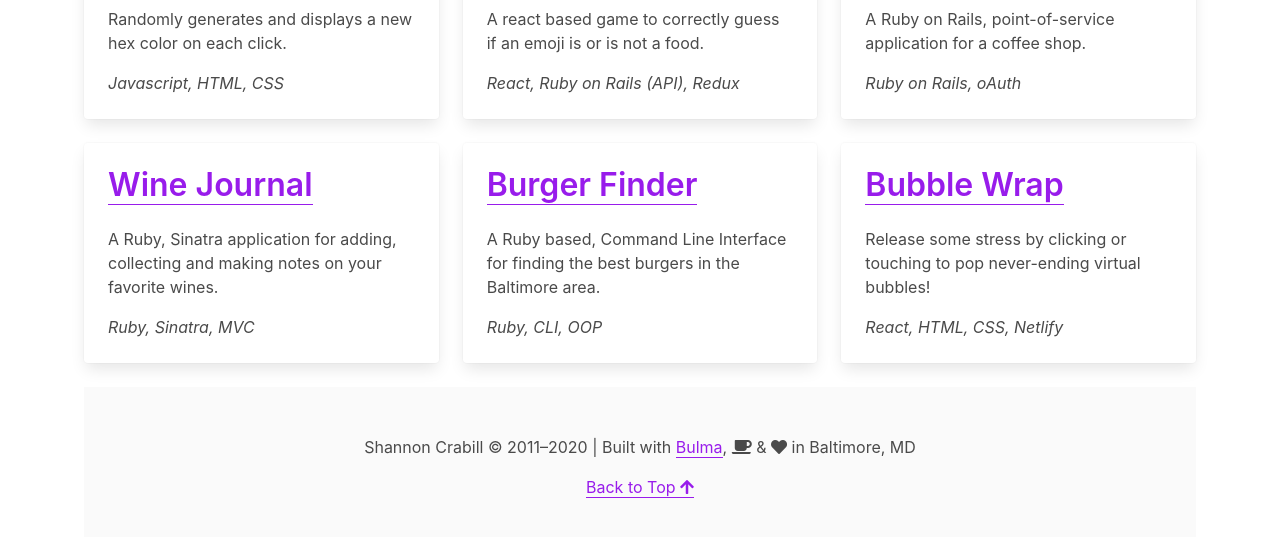
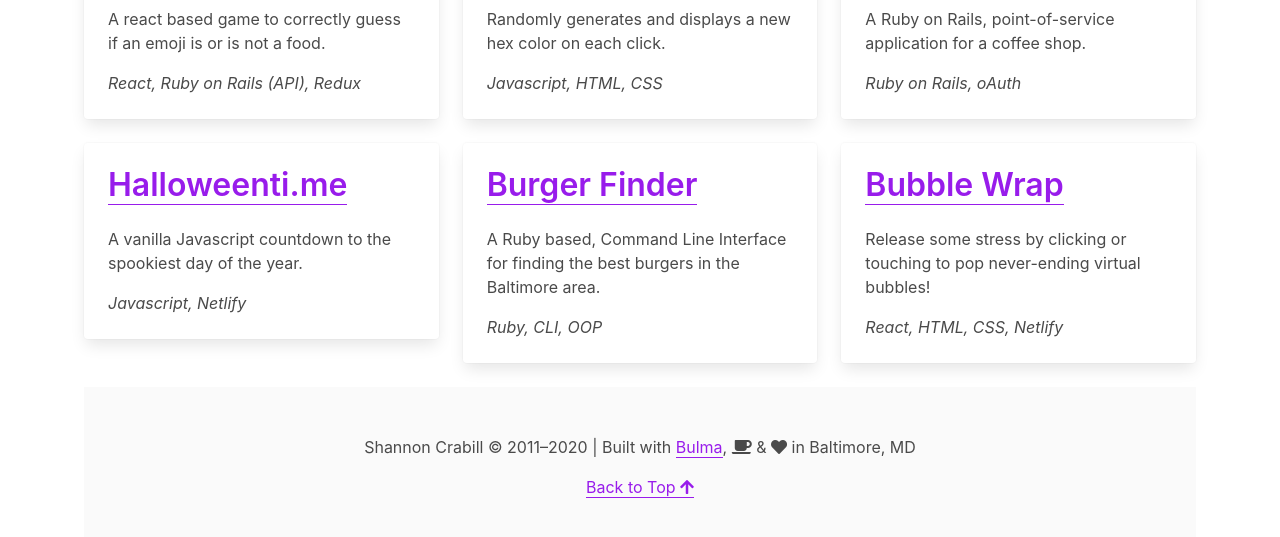
Before and after one commit to scrabill/portfolio-3.0, a plain HTML site: page index.html in a window 1280 px wide. Shown: the part 638-1175 px from the top of the page. Drawn offline with nearby package versions, Linux system fonts and the light colour scheme.

Commit message:
Rearranges cards and adds Halloweenti.me

```diff
--- a/index.html
+++ b/index.html
@@ -71,9 +71,9 @@
               <div class="card">
                 <div class="card-content">
                   <div class="content">
-                    <h3 class="title is-3"><a href="http://shannoncrabill.com/oh-hex" target="_blank">Oh Hex!</a></h3>
-                    <p>Randomly generates and displays a new hex color on each click.</p>
-                    <em>Javascript, HTML, CSS</em>
+                    <h3 class="title is-3"><a href="https://github.com/scrabill/food-or-foe-react" target="_blank">Food or Foe</a></h3>
+                    <p>A react based game to correctly guess if an emoji is or is not a food.</p>
+                    <em>React, Ruby on Rails (API), Redux</em>
                   </div>
                 </div>
               </div>
@@ -82,9 +82,9 @@
               <div class="card">
                 <div class="card-content">
                   <div class="content">
-                    <h3 class="title is-3"><a href="https://github.com/scrabill/food-or-foe-react" target="_blank">Food or Foe</a></h3>
-                    <p>A react based game to correctly guess if an emoji is or is not a food.</p>
-                    <em>React, Ruby on Rails (API), Redux</em>
+                    <h3 class="title is-3"><a href="http://shannoncrabill.com/oh-hex" target="_blank">Oh Hex!</a></h3>
+                    <p>Randomly generates and displays a new hex color on each click.</p>
+                    <em>Javascript, HTML, CSS</em>
                   </div>
                 </div>
               </div>
@@ -106,9 +106,9 @@
               <div class="card">
                 <div class="card-content">
                   <div class="content">
-                    <h3 class="title is-3"><a href="https://github.com/scrabill/wine-journal" target="_blank">Wine Journal</a></h3>
-                    <p>A Ruby, Sinatra application for adding, collecting and making notes on your favorite wines.</p>
-                    <em>Ruby, Sinatra, MVC</em>
+                    <h3 class="title is-3"><a href="http://halloweenti.me/" target="_blank">Halloweenti.me</a></h3>
+                    <p>A vanilla Javascript countdown to the spookiest day of the year.</p>
+                    <em>Javascript, Netlify</em>
                   </div>
                 </div>
               </div>
```
